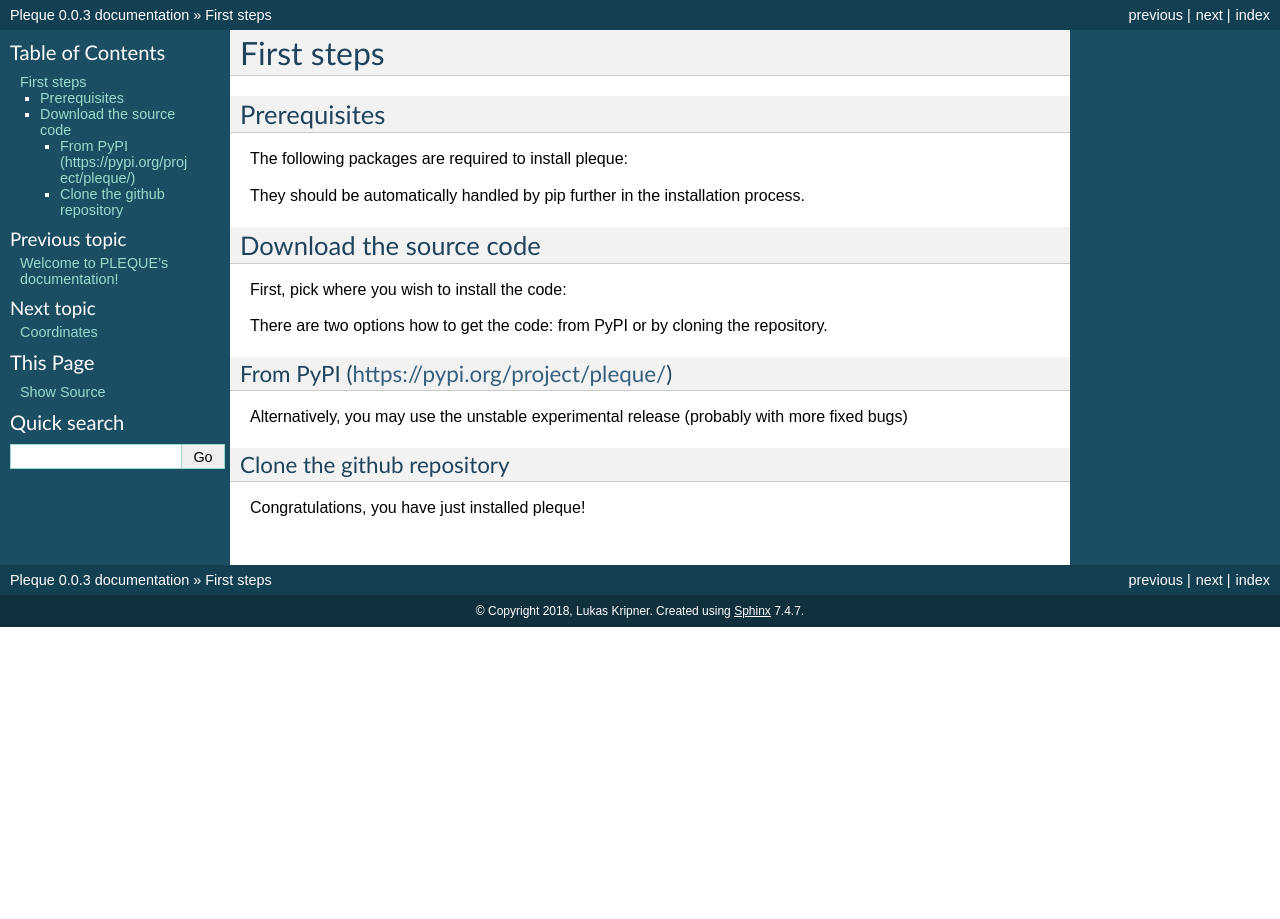
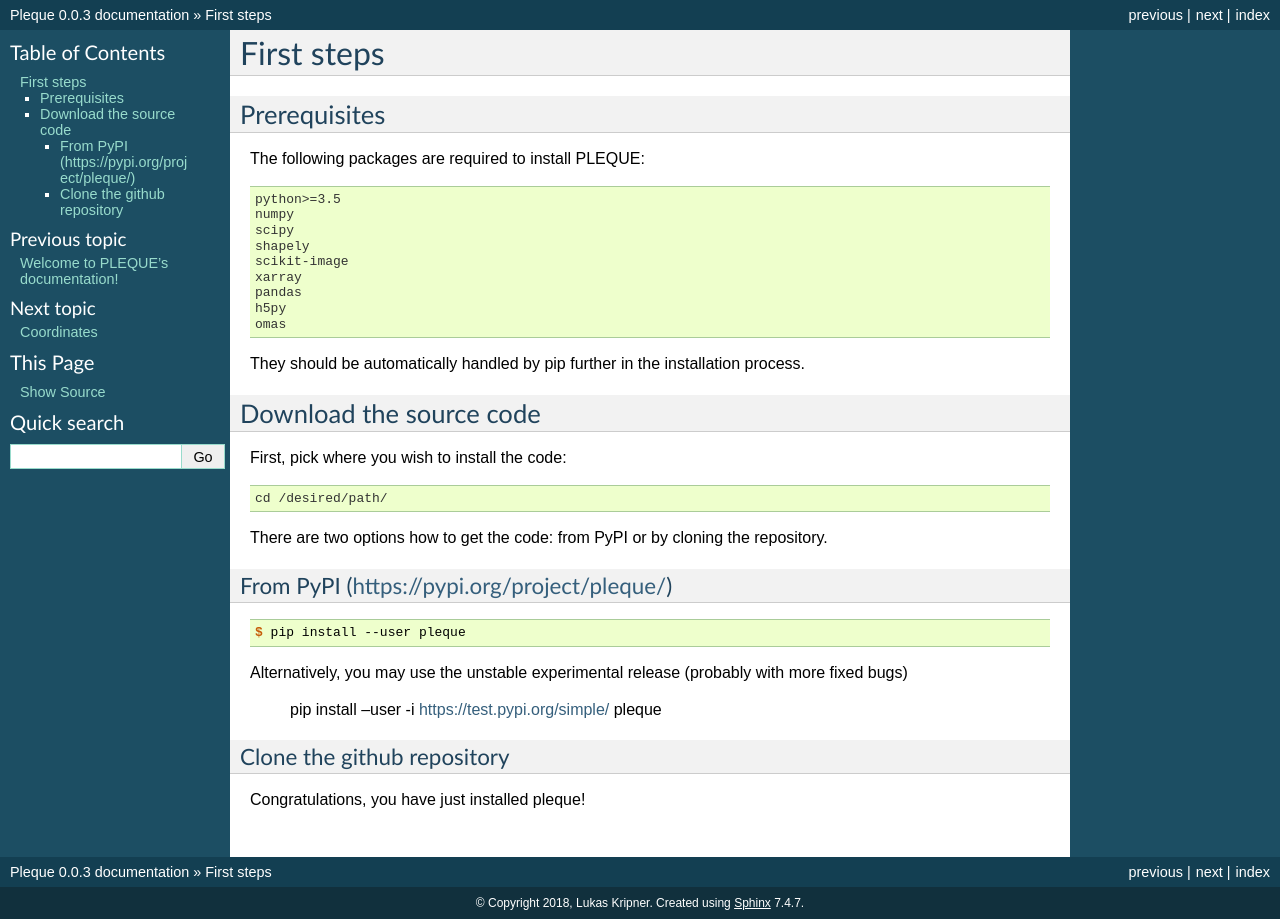
Before and after one commit to kripnerl/pleque, a Sphinx documentation site: the page built from docs/source/first_steps.rst, in a window 1280 px wide. Built offline with Sphinx 7.4.7, drawn with Linux system fonts in a browser that asks for light colours; pages that are not in the unit, such as notebooks, are missing from menus; part of the change alters nothing that is shown.

```diff
--- a/docs/source/first_steps.rst
+++ b/docs/source/first_steps.rst
@@ -1,12 +1,13 @@
 First steps
 ===========
+
+.. highlight:: console
 
 Prerequisites
 -------------
 
-The following packages are required to install pleque:
+The following packages are required to install PLEQUE::
 
-.. code-block:: bash
    python>=3.5
    numpy
    scipy
@@ -22,21 +23,21 @@ They should be automatically handled by pip further in the installation process.
 Download the source code
 ------------------------
 
-First, pick where you wish to install the code:
+First, pick where you wish to install the code::
 
-.. code-block:: console
-   cd /desired/path/
+  cd /desired/path/
 
 There are two options how to get the code: from PyPI or by cloning the repository.
 
 From PyPI (https://pypi.org/project/pleque/)
 ^^^^^^^^^^^^^^^^^^^^^^^^^^^^^^^^^^^^^^^^^^^^
-.. code-block:: sh
+::
+
    $ pip install --user pleque
 
 Alternatively, you may use the unstable experimental release (probably with more fixed bugs)
 
-.. highlight:: sh
+
    pip install --user -i https://test.pypi.org/simple/ pleque
 
 Clone the github repository
```
